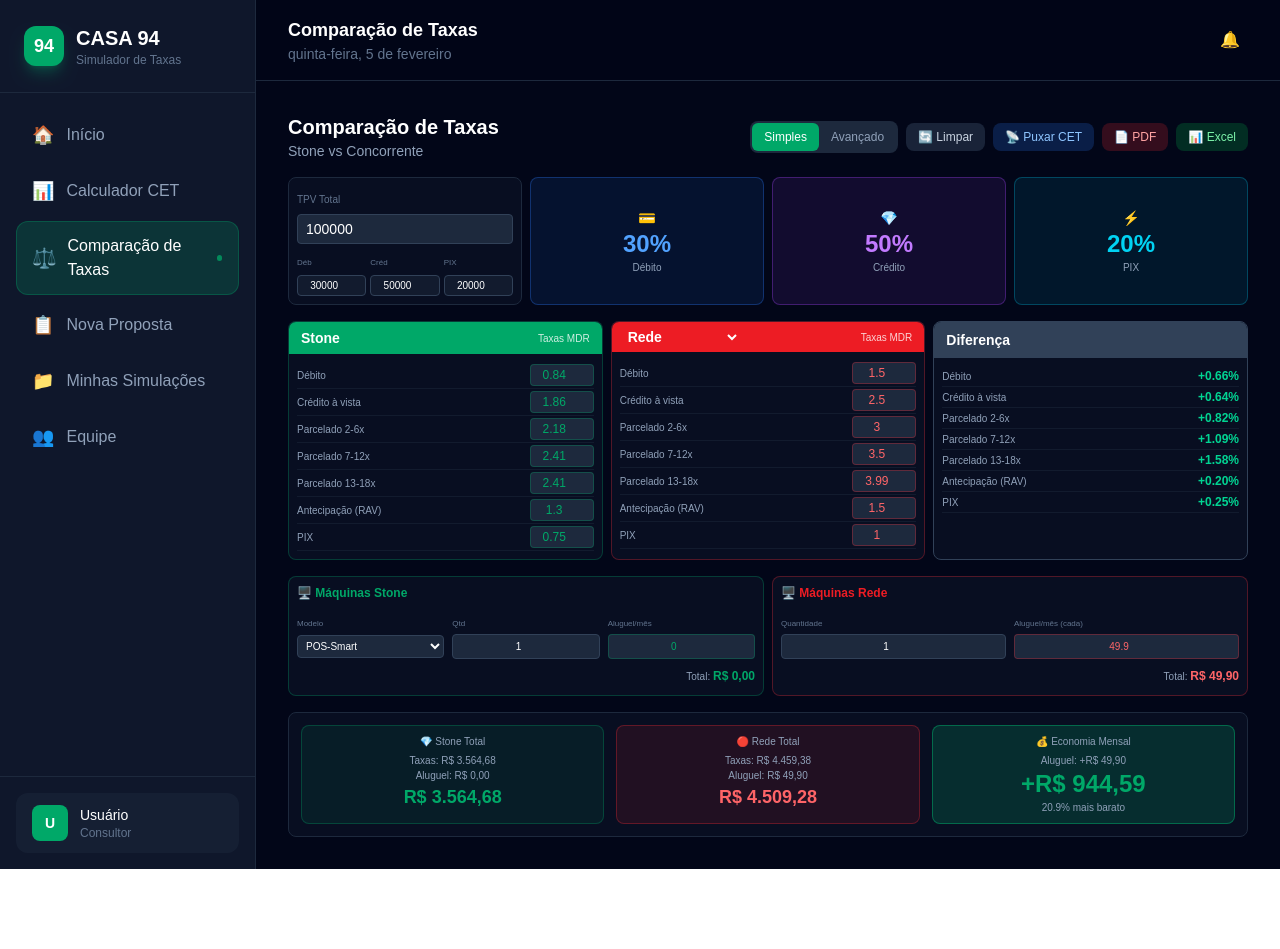
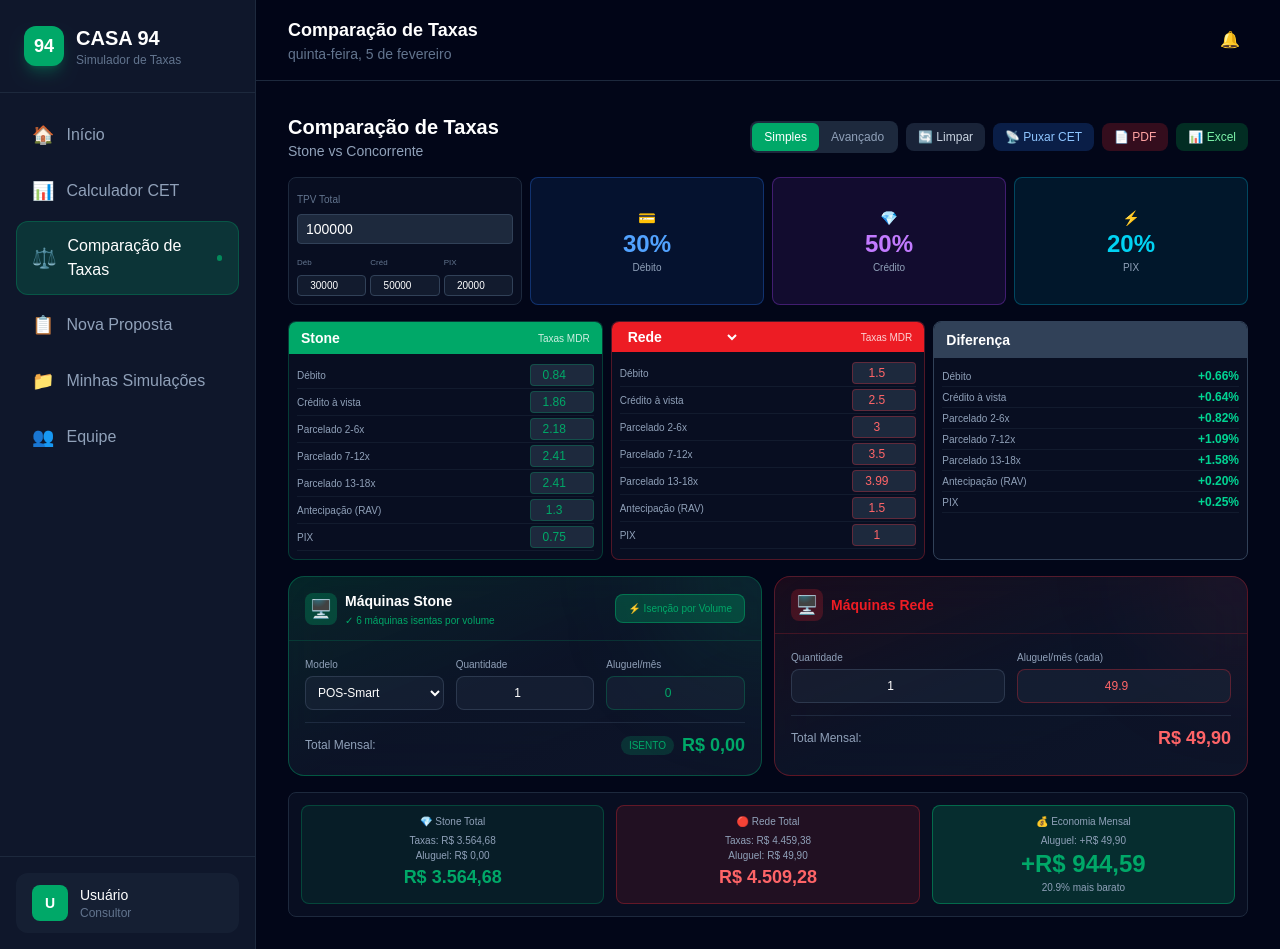
Before and after one commit to SDRCasagrande/casa94-stone, a Next.js app: page /dashboard/comparativo in a window 1280 px wide. Before the commit the page ends 869 px from the top, so only its background shows below. Built offline with nearby package versions, Linux system fonts and the light colour scheme.

Commit message:
feat: modern glassmorphism UI for machines, volume exemption logic, fixed Stone models

```diff
--- a/src/app/dashboard/comparativo/page.tsx
+++ b/src/app/dashboard/comparativo/page.tsx
@@ -70,13 +70,10 @@
     });
     const [pixVolume, setPixVolume] = useState(20000);
 
-    // Modelos de Máquinas Stone
+    // Modelos de Máquinas Stone (oficiais)
     const STONE_MODELS = [
         { id: 'pos-smart', name: 'POS-Smart', aluguel: 0 },
-        { id: 'gps-smart', name: 'GPS-Smart', aluguel: 0 },
-        { id: 'stone-plus', name: 'Stone+', aluguel: 0 },
-        { id: 'ton-t1', name: 'Ton T1', aluguel: 0 },
-        { id: 'ton-t3', name: 'Ton T3', aluguel: 0 },
+        { id: 'gps-wifi', name: 'GPS-WIFI', aluguel: 0 },
     ];
 
     // Aluguel de Máquinas
@@ -676,58 +673,132 @@
                 ))
             )}
 
-            {/* Aluguel de Máquinas */}
-            <div className="grid grid-cols-1 lg:grid-cols-2 gap-2">
-                {/* Stone Máquinas */}
-                <div className="bg-slate-900/50 border border-[#00A868]/30 rounded-lg p-2">
-                    <div className="flex items-center gap-2 mb-2">
-                        <span className="text-[#00A868] font-bold text-xs">🖥️ Máquinas Stone</span>
+            {/* Aluguel de Máquinas - Design Moderno */}
+            <div className="grid grid-cols-1 lg:grid-cols-2 gap-3">
+                {/* Stone Máquinas - Card Futurista */}
+                <div className="relative overflow-hidden rounded-2xl bg-gradient-to-br from-[#00A868]/20 via-slate-900/80 to-slate-900/90 border border-[#00A868]/40 backdrop-blur-xl">
+                    {/* Glow Effect */}
+                    <div className="absolute -top-20 -right-20 w-40 h-40 bg-[#00A868]/20 rounded-full blur-3xl" />
+
+                    {/* Header */}
+                    <div className="relative px-4 py-3 border-b border-[#00A868]/20">
+                        <div className="flex items-center justify-between">
+                            <div className="flex items-center gap-2">
+                                <div className="w-8 h-8 rounded-lg bg-[#00A868]/30 flex items-center justify-center">
+                                    <span className="text-lg">🖥️</span>
                                 </div>
-                    <div className="grid grid-cols-3 gap-2">
                                 <div>
-                            <label className="text-[8px] text-slate-500">Modelo</label>
+                                    <span className="text-white font-bold text-sm">Máquinas Stone</span>
+                                    {(() => {
+                                        // Cálculo de máquinas isentas por volume
+                                        const tpv = mode === 'simple' ? volumeTotal : advancedTotalVolume;
+                                        let maquinasIsentas = 0;
+                                        if (tpv >= 10000 && tpv < 30000) maquinasIsentas = 1;
+                                        else if (tpv >= 30000 && tpv < 50000) maquinasIsentas = 2;
+                                        else if (tpv >= 50000 && tpv < 100000) maquinasIsentas = 4;
+                                        else if (tpv >= 100000) maquinasIsentas = 4 + Math.floor((tpv - 50000) / 50000) * 2;
+
+                                        return maquinasIsentas > 0 ? (
+                                            <p className="text-[10px] text-[#00A868]">✓ {maquinasIsentas} máquina{maquinasIsentas > 1 ? 's' : ''} isenta{maquinasIsentas > 1 ? 's' : ''} por volume</p>
+                                        ) : null;
+                                    })()}
+                                </div>
+                            </div>
+
+                            {/* Botão Isenção por Volume */}
+                            <button
+                                onClick={() => {
+                                    const tpv = mode === 'simple' ? volumeTotal : advancedTotalVolume;
+                                    let maquinasIsentas = 0;
+                                    if (tpv >= 10000 && tpv < 30000) maquinasIsentas = 1;
+                                    else if (tpv >= 30000 && tpv < 50000) maquinasIsentas = 2;
+                                    else if (tpv >= 50000 && tpv < 100000) maquinasIsentas = 4;
+                                    else if (tpv >= 100000) maquinasIsentas = 4 + Math.floor((tpv - 50000) / 50000) * 2;
+
+                                    if (maquinasIsentas > 0) {
+                                        setStoneQtdMaquinas(maquinasIsentas);
+                                        setStoneAluguel(0);
+                                    } else {
+                                        alert('TPV mínimo de R$ 10.000 para isenção');
+                                    }
+                                }}
+                                className="px-3 py-1.5 bg-[#00A868]/30 hover:bg-[#00A868]/50 border border-[#00A868]/50 rounded-lg text-[10px] text-[#00A868] font-medium transition-all hover:scale-105"
+                            >
+                                ⚡ Isenção por Volume
+                            </button>
+                        </div>
+                    </div>
+
+                    {/* Content */}
+                    <div className="relative p-4 space-y-3">
+                        <div className="grid grid-cols-3 gap-3">
+                            <div>
+                                <label className="text-[10px] text-slate-400 block mb-1">Modelo</label>
                                 <select value={stoneModelo} onChange={(e) => setStoneModelo(e.target.value)}
-                                className="w-full bg-slate-800 border border-slate-700 rounded px-1 py-1 text-white text-[10px]">
+                                    className="w-full bg-slate-800/50 border border-slate-600/50 rounded-lg px-2 py-2 text-white text-xs focus:border-[#00A868]/50 focus:ring-1 focus:ring-[#00A868]/30 transition-all">
                                     {STONE_MODELS.map(m => <option key={m.id} value={m.id}>{m.name}</option>)}
                                 </select>
                             </div>
                             <div>
-                            <label className="text-[8px] text-slate-500">Qtd</label>
+                                <label className="text-[10px] text-slate-400 block mb-1">Quantidade</label>
                                 <input type="number" min="1" value={stoneQtdMaquinas} onChange={(e) => setStoneQtdMaquinas(Number(e.target.value))}
-                                className="w-full bg-slate-800 border border-slate-700 rounded px-1 py-1 text-white text-[10px] text-center" />
+                                    className="w-full bg-slate-800/50 border border-slate-600/50 rounded-lg px-2 py-2 text-white text-xs text-center focus:border-[#00A868]/50 focus:ring-1 focus:ring-[#00A868]/30 transition-all" />
                             </div>
                             <div>
-                            <label className="text-[8px] text-slate-500">Aluguel/mês</label>
+                                <label className="text-[10px] text-slate-400 block mb-1">Aluguel/mês</label>
                                 <input type="number" step="0.01" value={stoneAluguel} onChange={(e) => setStoneAluguel(Number(e.target.value))}
-                                className="w-full bg-slate-800 border border-[#00A868]/30 rounded px-1 py-1 text-[#00A868] text-[10px] text-center" />
-                        </div>
-                    </div>
-                    <div className="mt-1 text-right">
-                        <span className="text-[10px] text-slate-400">Total: </span>
-                        <span className="text-xs font-bold text-[#00A868]">{formatCurrency(stoneRentalCost)}</span>
+                                    className="w-full bg-slate-800/50 border border-[#00A868]/30 rounded-lg px-2 py-2 text-[#00A868] text-xs text-center font-medium focus:border-[#00A868]/50 focus:ring-1 focus:ring-[#00A868]/30 transition-all" />
                             </div>
                         </div>
 
-                {/* Concorrente Máquinas */}
-                <div className="bg-slate-900/50 border border-red-500/30 rounded-lg p-2">
-                    <div className="flex items-center gap-2 mb-2">
-                        <span className="font-bold text-xs" style={{ color: competitor.color }}>🖥️ Máquinas {competitorName}</span>
+                        {/* Total com destaque */}
+                        <div className="flex items-center justify-between pt-2 border-t border-slate-700/50">
+                            <span className="text-xs text-slate-400">Total Mensal:</span>
+                            <div className="flex items-center gap-2">
+                                {stoneAluguel === 0 && (
+                                    <span className="px-2 py-0.5 bg-[#00A868]/20 text-[#00A868] text-[10px] font-medium rounded-full">ISENTO</span>
+                                )}
+                                <span className="text-lg font-bold text-[#00A868]">{formatCurrency(stoneRentalCost)}</span>
                             </div>
-                    <div className="grid grid-cols-2 gap-2">
+                        </div>
+                    </div>
+                </div>
+
+                {/* Concorrente Máquinas - Card Futurista */}
+                <div className="relative overflow-hidden rounded-2xl bg-gradient-to-br from-red-500/10 via-slate-900/80 to-slate-900/90 border border-red-500/30 backdrop-blur-xl">
+                    {/* Glow Effect */}
+                    <div className="absolute -top-20 -right-20 w-40 h-40 bg-red-500/10 rounded-full blur-3xl" />
+
+                    {/* Header */}
+                    <div className="relative px-4 py-3 border-b border-red-500/20">
+                        <div className="flex items-center gap-2">
+                            <div className="w-8 h-8 rounded-lg bg-red-500/20 flex items-center justify-center">
+                                <span className="text-lg">🖥️</span>
+                            </div>
+                            <span className="font-bold text-sm" style={{ color: competitor.color }}>Máquinas {competitorName}</span>
+                        </div>
+                    </div>
+
+                    {/* Content */}
+                    <div className="relative p-4 space-y-3">
+                        <div className="grid grid-cols-2 gap-3">
                             <div>
-                            <label className="text-[8px] text-slate-500">Quantidade</label>
+                                <label className="text-[10px] text-slate-400 block mb-1">Quantidade</label>
                                 <input type="number" min="1" value={competitorQtdMaquinas} onChange={(e) => setCompetitorQtdMaquinas(Number(e.target.value))}
-                                className="w-full bg-slate-800 border border-slate-700 rounded px-1 py-1 text-white text-[10px] text-center" />
+                                    className="w-full bg-slate-800/50 border border-slate-600/50 rounded-lg px-2 py-2 text-white text-xs text-center focus:border-red-500/50 focus:ring-1 focus:ring-red-500/30 transition-all" />
                             </div>
                             <div>
-                            <label className="text-[8px] text-slate-500">Aluguel/mês (cada)</label>
+                                <label className="text-[10px] text-slate-400 block mb-1">Aluguel/mês (cada)</label>
                                 <input type="number" step="0.01" value={competitorAluguel} onChange={(e) => setCompetitorAluguel(Number(e.target.value))}
-                                className="w-full bg-slate-800 border border-red-500/30 rounded px-1 py-1 text-red-400 text-[10px] text-center" />
+                                    className="w-full bg-slate-800/50 border border-red-500/30 rounded-lg px-2 py-2 text-red-400 text-xs text-center font-medium focus:border-red-500/50 focus:ring-1 focus:ring-red-500/30 transition-all" />
                             </div>
                         </div>
-                    <div className="mt-1 text-right">
-                        <span className="text-[10px] text-slate-400">Total: </span>
-                        <span className="text-xs text-red-400 font-bold">{formatCurrency(competitorRentalCost)}</span>
+
+                        {/* Total */}
+                        <div className="flex items-center justify-between pt-2 border-t border-slate-700/50">
+                            <span className="text-xs text-slate-400">Total Mensal:</span>
+                            <span className="text-lg font-bold text-red-400">{formatCurrency(competitorRentalCost)}</span>
+                        </div>
                     </div>
                 </div>
             </div>
```
Lines whose indentation alone changed are shown as unchanged.
